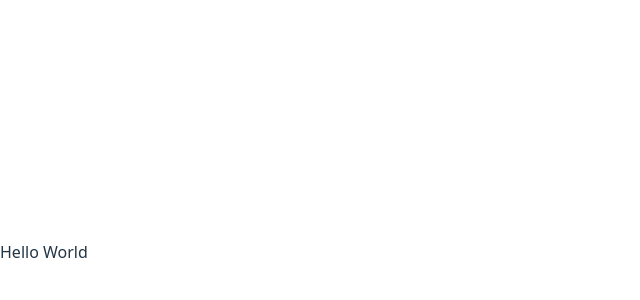
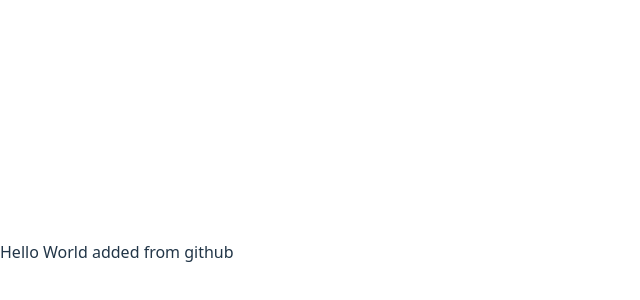
Before and after one commit to Wahidhusaindev/e-commerce, a React (Vite) app: page / in a window 1280 px wide. Shown: the part 148-448 px from the top of the page, without its empty margins (0-640 px from the left). Built offline with nearby package versions, Linux system fonts and the light colour scheme.

Commit message:
hello changed

```diff
--- a/src/App.jsx
+++ b/src/App.jsx
@@ -3,7 +3,7 @@
 const App = () => {
   return (
     <div>
-      Hello World
+      Hello World added from github
     </div>
   )
 }
```
